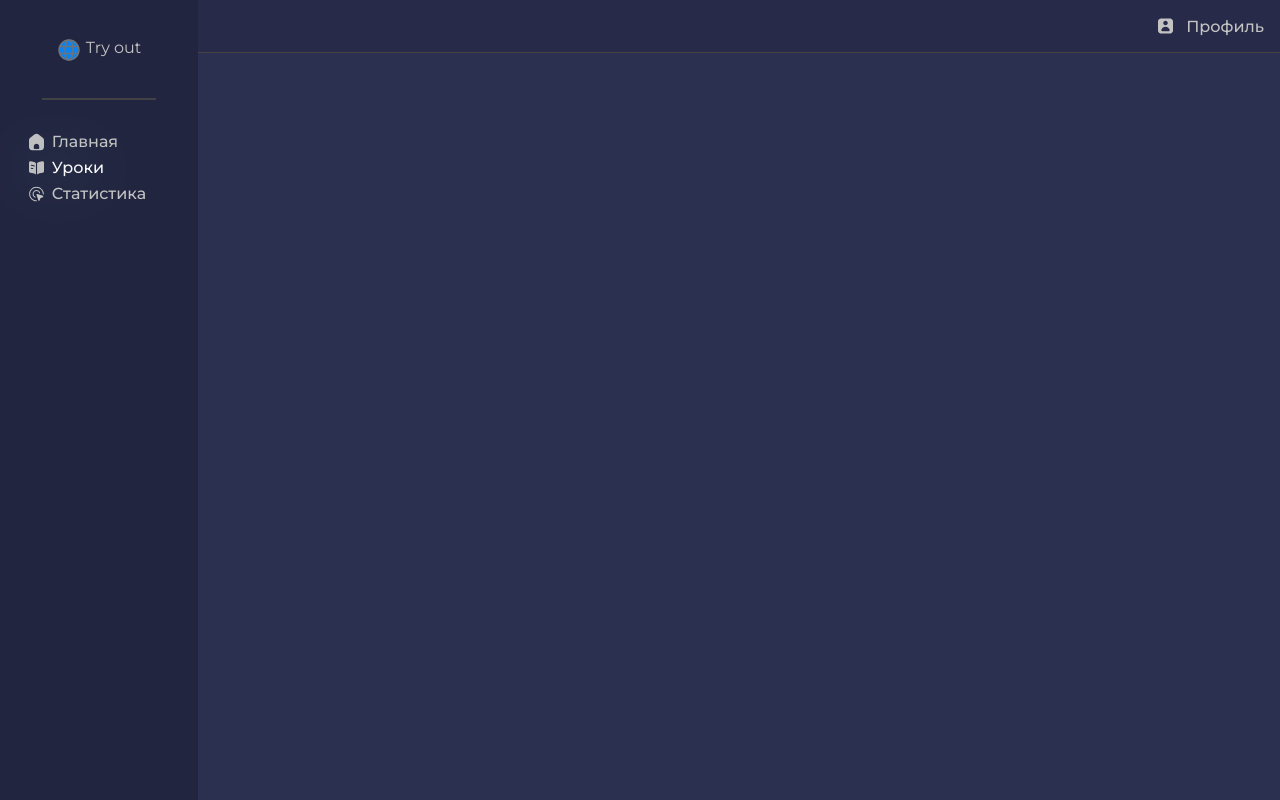
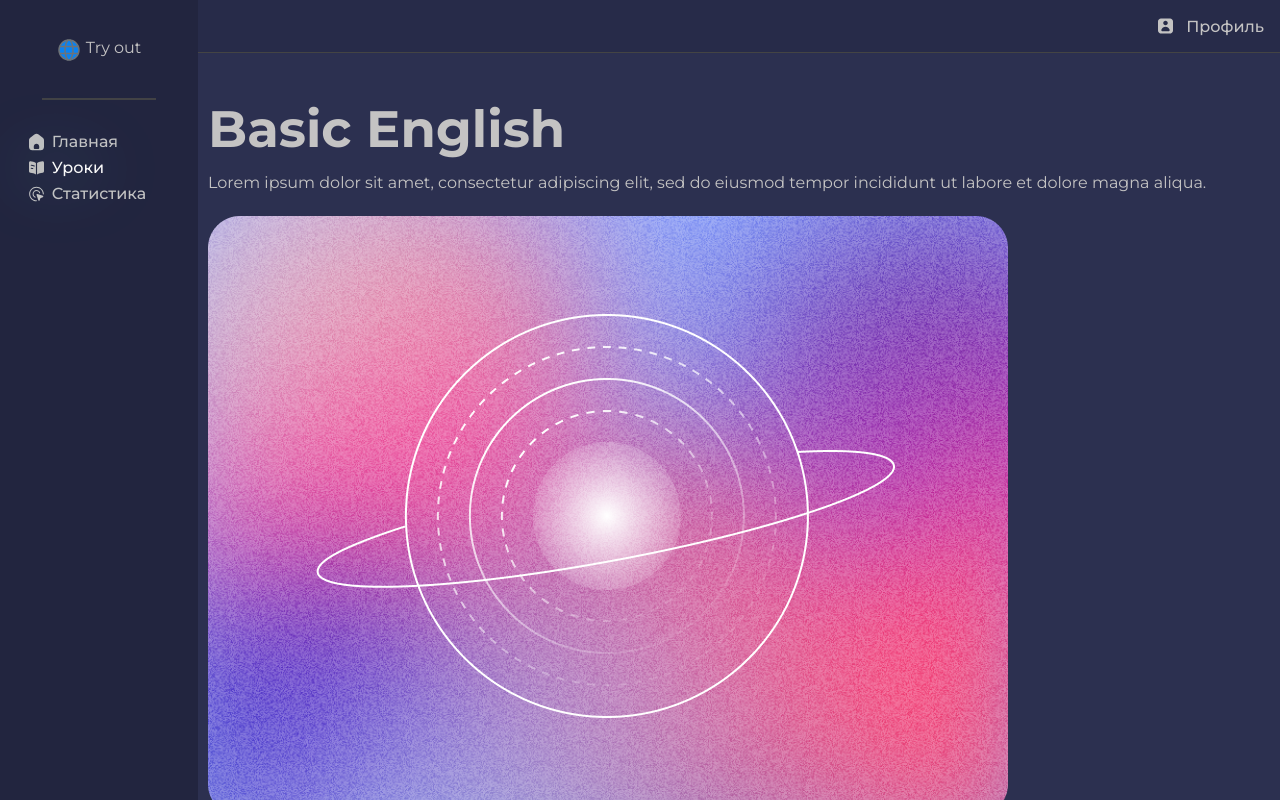
Before and after one commit to BananILN/Easyen, a React (Vite) app in the folder easyEn/: page /courses/0 in a window 1280 px wide. Built offline with nearby package versions, Linux system fonts and the light colour scheme; the HTML template or start-up script is replaced by a standard one.

Commit message:
Get CurseDetails

```diff
--- a/easyEn/src/App.jsx
+++ b/easyEn/src/App.jsx
@@ -12,9 +12,10 @@ import { BaseLayout } from './components/BaseLayout'
 import { CoursesDetails } from './pages/CoursesDetails'
 import { Loader } from './components/Loader'
 import { courseLoader } from './pages/Courses'
+import { courseLoaderS } from './pages/CoursesDetails'
 
 const CoursesP = lazy(() => import('./pages/Courses'));
-const CoursesDetailsP = lazy(() => import('./pages/CoursesDetails'));
+
 
 const router = createBrowserRouter(
   createRoutesFromElements(
@@ -31,24 +32,14 @@ const router = createBrowserRouter(
           </Suspense>
         }
         loader={courseLoader}/>
-      {/* <Route
-        path="/courses"
-        fallbackElement={<Loader />}
-        lazy={() =>
-          import("./pages/Courses").then((module) => ({
-            Component: module.Courses,
-            loader: module.courseLoader,
-          }))
-        }
-      /> */}
       <Route
       path="/courses/:id"
       element={
-      <Suspense fallback={<Loader />}>
+
        <CoursesDetails />
-      </Suspense>
+
     }
-      loader={courseLoader}
+      loader={courseLoaderS}
       />
         <Route
         path={ROUTES.profile}
--- a/easyEn/src/api.js
+++ b/easyEn/src/api.js
@@ -50,7 +50,14 @@ const mockData = [
                 : courseMock,
 
     ],
-    ["/courses/:id", ({id}) => courseMock[id]],
+    [
+      "/courses/:id",
+      ({ id }) => {
+        const course = courseMock.find((course) => course.id === Number(id));
+        console.log("Course found:", course); // Отладочное сообщение
+        return course || null;
+      },
+    ],
 ];
 
 
--- a/easyEn/src/pages/Courses.jsx
+++ b/easyEn/src/pages/Courses.jsx
@@ -1,9 +1,7 @@
 import { useLoaderData, useNavigation, useSearchParams } from "react-router";
 import { mockFetch } from "../api";
-import { Suspense, useState, useEffect } from "react";
+import { useState, useEffect } from "react";
 import { Loader } from "../components/Loader";
-import { ROUTES } from "../index";
-import { Link } from "react-router";
 import CourseCard from "../components/CourseCard";
 
 const debounce = (func, delay) => {
--- a/easyEn/src/pages/CoursesDetails.jsx
+++ b/easyEn/src/pages/CoursesDetails.jsx
@@ -1,8 +1,9 @@
-import { useEffect } from "react"
-import { useLoaderData, useParams } from "react-router"
-import { mockFetch } from "../api"
+import { useEffect } from "react";
+import { useLoaderData, useNavigation, useParams } from "react-router";
+import { mockFetch } from "../api";
+import { Loader } from "../components/Loader";
 
-const TABS =[
+const TABS = [
     {
         path: "",
         title: "Программа курса",
@@ -11,21 +12,39 @@ const TABS =[
         path: "resourse",
         title: "Ресурсы",
     }
-]
+];
 
-export const courseLoader = async ({ params: { id } }) => {
+export const courseLoaderS = async ({ params: { id } }) => {
+    console.log("Fetching course with id:", id); // Отладочное сообщение
     const course = await mockFetch(`/courses/${id}`);
-    return { course };
+    console.log("Course data from loader:", course); // Отладочное сообщение
+
+    if (!course) {
+      throw new Response("Course not found", { status: 404 });
+    }
+
+    return { course }; // Возвращаем объект с курсом
   };
 
-  export function CoursesDetails() {
-    const { course } = useLoaderData();
+export const CoursesDetails = () => {
+    const { course } = useLoaderData(); // Получаем данные о курсе
+    const { state } = useNavigation();
+
+    console.log("Course in CoursesDetails:", course); // Отладочное сообщение
+
+    if (state === "loading") {
+      return <Loader />;
+    }
+
+    if (!course) {
+      return <div>Course not found</div>;
+    }
 
     return (
       <div>
-        {/* <h1>{course.title}</h1>
-        <p>{course.description}</p> */}
-        {/* Добавьте другие детали курса здесь */}
+        <h1>{course.title}</h1>
+        <p>{course.description}</p>
+        <img src={course.imageUrl} alt={course.title} />
       </div>
     );
-  }
+};
```
